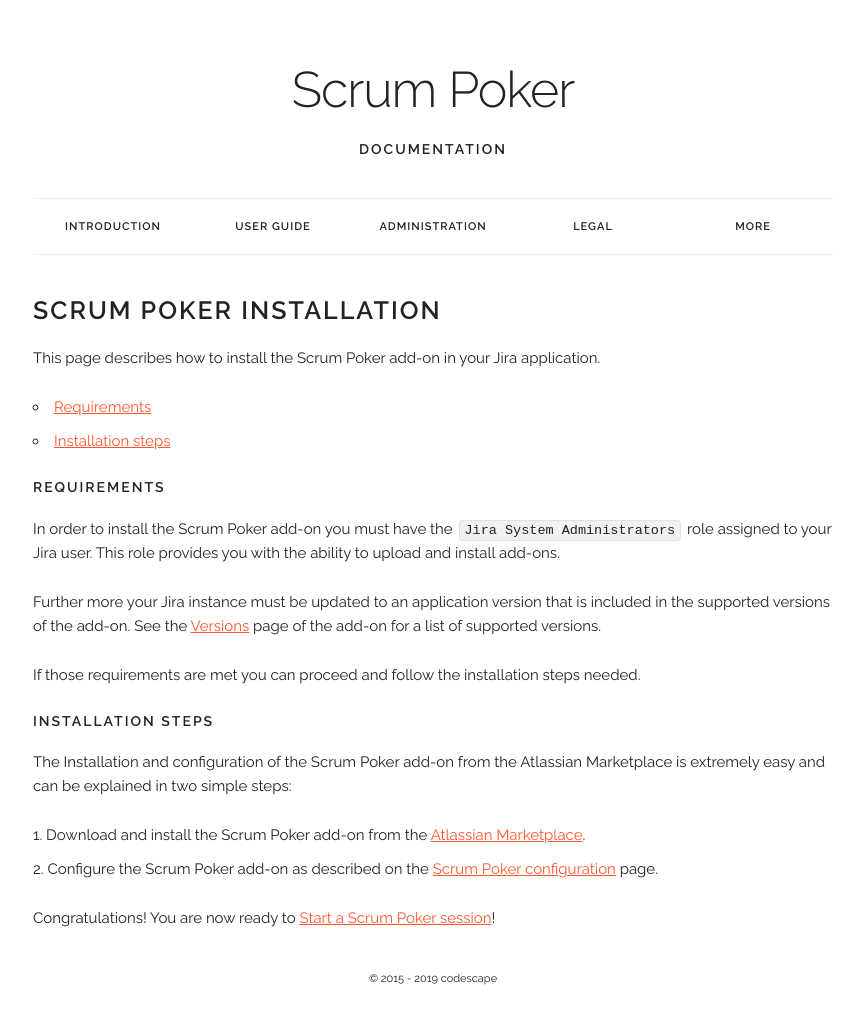
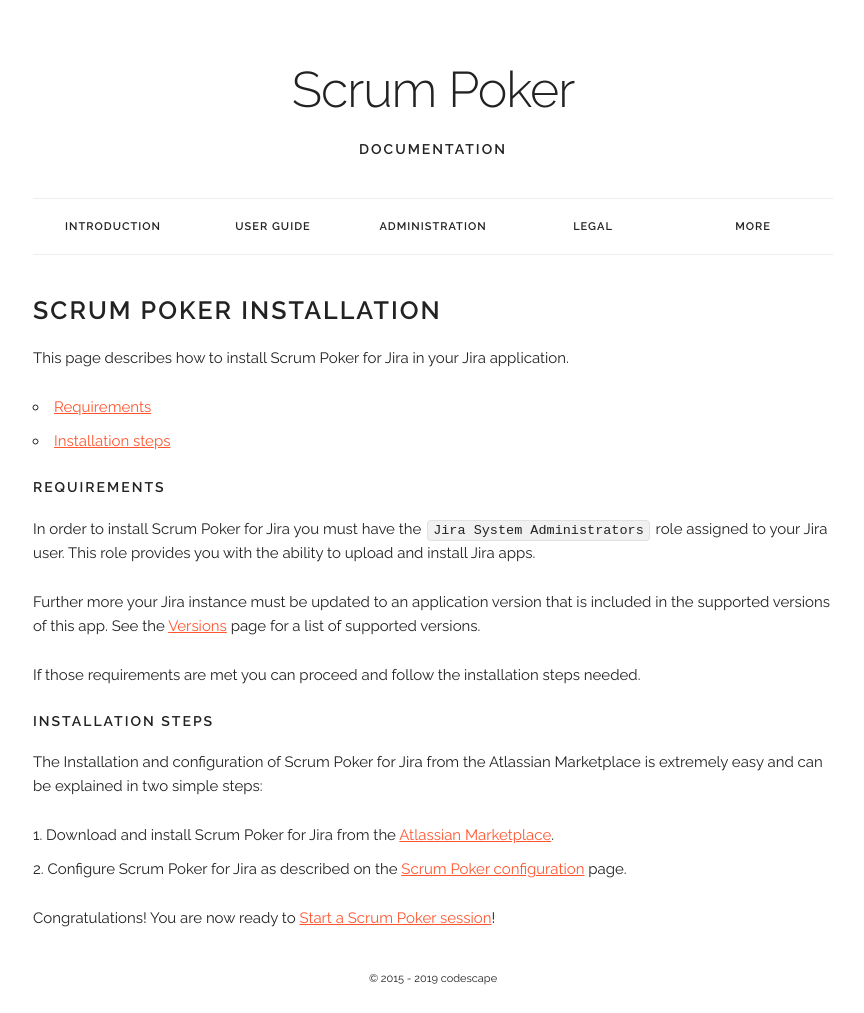
Before and after one commit to codescape/jira-scrum-poker, a Jekyll site: the page built from docs/scrum-poker-installation.md, in a window 1280 px wide. Shown: the whole page, without its empty margins (207-1071 px from the left). Built offline with Jekyll 4.4.1, drawn with Linux system fonts in a browser that asks for light colours; nearby versions of some CDN libraries.

Commit message:
chore: use Scrum Poker for Jira as new name and refer to it as a Jira app

```diff
--- a/docs/_config.yml
+++ b/docs/_config.yml
@@ -5,7 +5,7 @@
 
 # site configuration
 # ------------------
-title: Scrum Poker
+title: Scrum Poker for Jira
 
 # url configuration
 # -----------------
--- a/docs/scrum-poker-installation.md
+++ b/docs/scrum-poker-installation.md
@@ -3,27 +3,27 @@
 title: Scrum Poker installation
 ---
 
-This page describes how to install the Scrum Poker add-on in your Jira application.
+This page describes how to install Scrum Poker for Jira in your Jira application.
 
 * Table of Contents
 {:toc}
 
 ### Requirements
 
-In order to install the Scrum Poker add-on you must have the `Jira System Administrators` role assigned to your Jira user.
-This role provides you with the ability to upload and install add-ons.
+In order to install Scrum Poker for Jira you must have the `Jira System Administrators` role assigned to your Jira user.
+This role provides you with the ability to upload and install Jira apps.
 
-Further more your Jira instance must be updated to an application version that is included in the supported versions of the add-on.
-See the [Versions](https://marketplace.atlassian.com/apps/1218884/scrum-poker?hosting=server&tab=versions) page of the add-on for a list of supported versions.
+Further more your Jira instance must be updated to an application version that is included in the supported versions of this app.
+See the [Versions](https://marketplace.atlassian.com/apps/1218884/scrum-poker?hosting=server&tab=versions) page for a list of supported versions.
 
 If those requirements are met you can proceed and follow the installation steps needed.
 
 ### Installation steps
 
-The Installation and configuration of the Scrum Poker add-on from the Atlassian Marketplace is extremely easy and can be explained in two simple steps:
+The Installation and configuration of Scrum Poker for Jira from the Atlassian Marketplace is extremely easy and can be explained in two simple steps:
 
-1. Download and install the Scrum Poker add-on from the <a href="{{ site.marketplace_url }}">Atlassian Marketplace</a>.
-1. Configure the Scrum Poker add-on as described on the <a href="/scrum-poker-configuration">Scrum Poker configuration</a> page.
+1. Download and install Scrum Poker for Jira from the <a href="{{ site.marketplace_url }}">Atlassian Marketplace</a>.
+1. Configure Scrum Poker for Jira as described on the <a href="/scrum-poker-configuration">Scrum Poker configuration</a> page.
 
 Congratulations!
 You are now ready to [Start a Scrum Poker session](/start-scrum-poker-session)!
--- a/src/main/resources/atlassian-plugin.xml
+++ b/src/main/resources/atlassian-plugin.xml
@@ -1,7 +1,7 @@
 <?xml version="1.0" encoding="UTF-8"?>
 <atlassian-plugin key="${atlassian.plugin.key}" name="${project.name}" plugins-version="2">
 
-    <!-- plugin coordinates -->
+    <!-- app coordinates -->
 
     <plugin-info>
         <description>${project.description}</description>
@@ -72,7 +72,7 @@
         <link>/secure/ScrumPokerSessions.jspa</link>
     </web-item>
 
-    <!-- configuration in plugin administration sidebar -->
+    <!-- configuration in app administration sidebar -->
 
     <web-section key="scrum-poker-configuration" location="admin_plugins_menu">
         <label key="scrumpoker.title"/>
```
Also changed, not shown: contributing.md (+3 -3 lines), docs/index.md (+4 -4 lines), docs/participate-in-scrum-poker-session.md (+1 -1 lines), docs/scrum-poker-configuration.md (+8 -8 lines), pom.xml (+6 -6 lines), changelog.md, readme.md, 3 other files.
